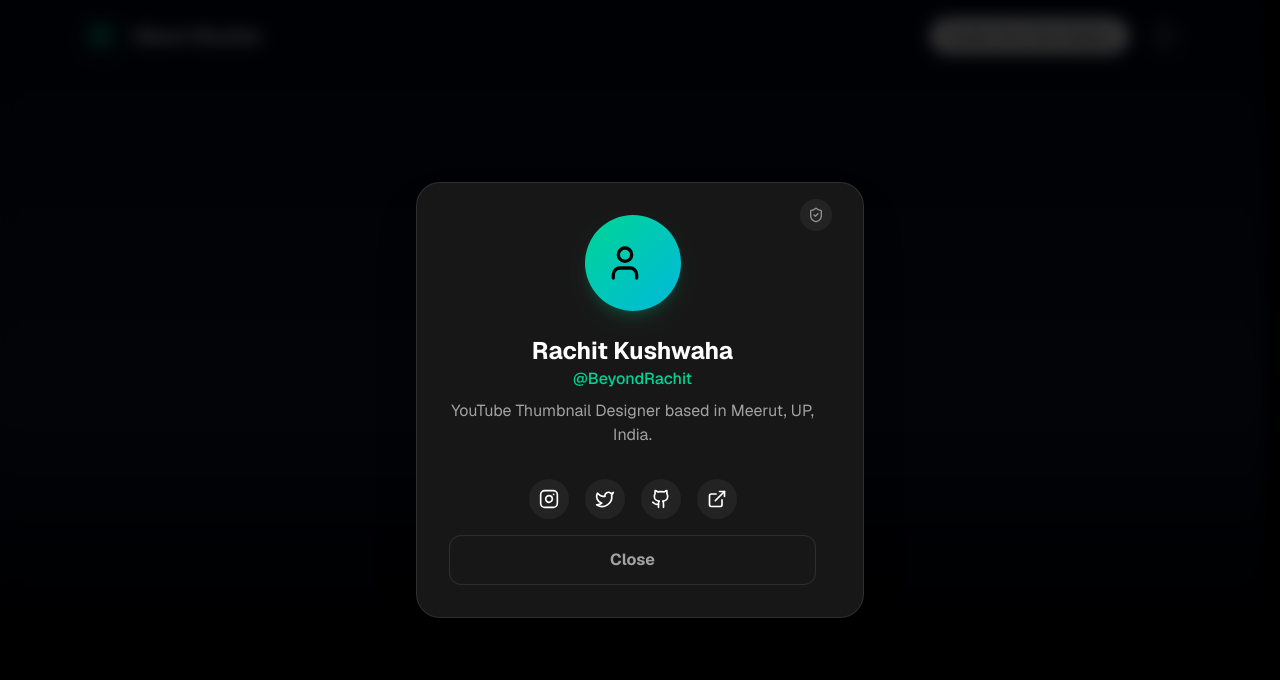
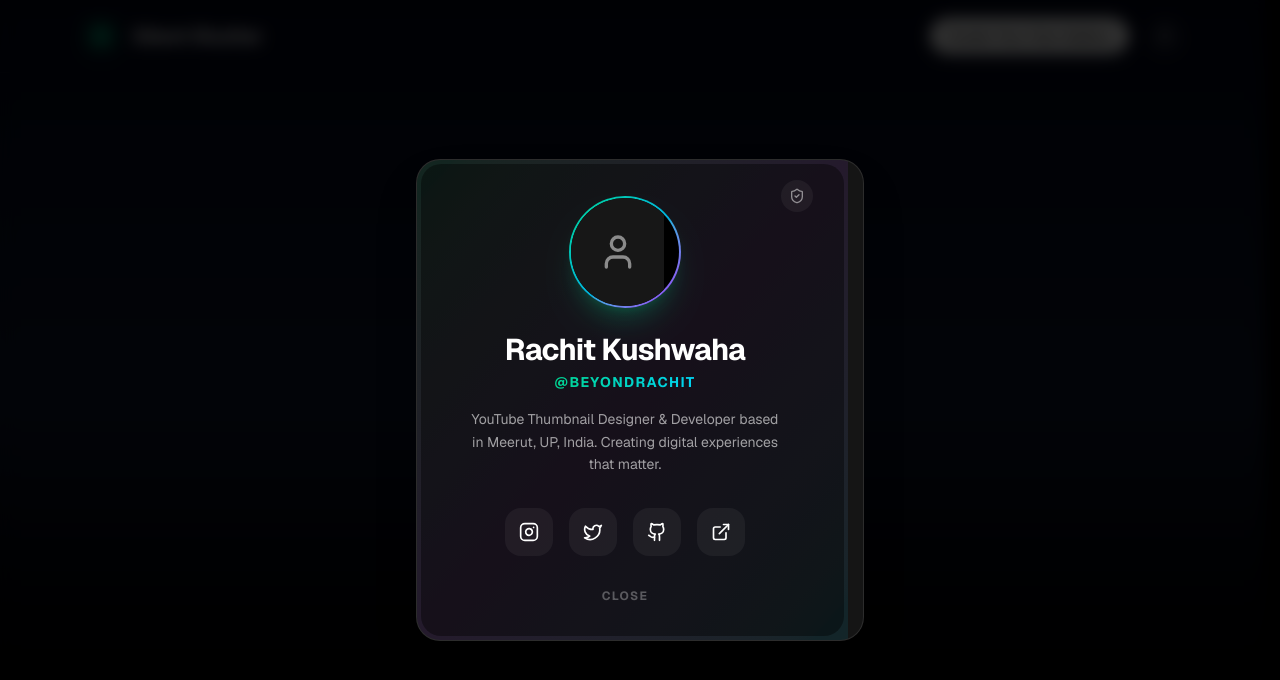
Before and after one commit to RACHIT-KUSHWAHA/SilentShutter, a Next.js app: page / in a window 1280 px wide. Both pictures are taken after a click on the button 1164 px from the left and 36 px from the top of the page. Shown: the top 680 px of the page. Built offline with nearby package versions, Linux system fonts and the light colour scheme; no server answers; the database is empty.

Commit message:
Update GitHub username and enhance portfolio card design

```diff
--- a/src/components/SiteHeader.tsx
+++ b/src/components/SiteHeader.tsx
@@ -68,7 +68,10 @@ export function SiteHeader() {
                             exit={{ opacity: 0, scale: 0.95, y: 20 }}
                             className="fixed inset-0 z-50 flex items-center justify-center p-4 pointer-events-none"
                         >
-                            <div className="pointer-events-auto relative w-full max-w-md overflow-hidden rounded-3xl border border-white/10 bg-neutral-900 p-8 shadow-2xl">
+                            <div className="pointer-events-auto relative w-full max-w-md overflow-hidden rounded-3xl border border-white/10 bg-neutral-900/95 p-1 shadow-2xl backdrop-blur-xl">
+                                <div className="absolute inset-0 bg-gradient-to-br from-emerald-500/20 via-purple-500/20 to-cyan-500/20 opacity-50" />
+
+                                <div className="relative h-full w-full overflow-hidden rounded-[20px] bg-black/40 p-8">
                                     {/* Admin Button (Top Right) */}
                                     <Link
                                         href="/admin"
@@ -79,20 +82,28 @@ export function SiteHeader() {
                                     </Link>
 
                                     <div className="flex flex-col items-center text-center">
-                                    <div className="mb-6 flex h-24 w-24 items-center justify-center rounded-full bg-gradient-to-br from-emerald-400 to-cyan-500 shadow-lg shadow-emerald-500/20 overflow-hidden">
+                                        <div className="mb-6 flex h-28 w-28 items-center justify-center rounded-full bg-gradient-to-br from-emerald-400 via-cyan-500 to-purple-600 p-[2px] shadow-xl shadow-emerald-500/20">
+                                            <div className="h-full w-full overflow-hidden rounded-full bg-black">
                                                 {user?.photoURL ? (
                                                     <img src={user.photoURL} alt={user.displayName || "User"} className="h-full w-full object-cover" />
                                                 ) : (
-                                            <User className="h-10 w-10 text-black" />
+                                                    <div className="flex h-full w-full items-center justify-center bg-neutral-900">
+                                                        <User className="h-10 w-10 text-white/50" />
+                                                    </div>
                                                 )}
                                             </div>
+                                        </div>
 
-                                    <h2 className="text-2xl font-bold text-white">{user ? (user.displayName || user.email) : "Rachit Kushwaha"}</h2>
-                                    <p className="text-emerald-400 font-medium">{user ? "Photographer" : "@BeyondRachit"}</p>
+                                        <h2 className="text-3xl font-bold tracking-tight text-white">
+                                            {user ? (user.displayName || user.email) : "Rachit Kushwaha"}
+                                        </h2>
+                                        <p className="mt-1 bg-gradient-to-r from-emerald-400 to-cyan-400 bg-clip-text text-sm font-bold uppercase tracking-widest text-transparent">
+                                            {user ? "Photographer" : "@BeyondRachit"}
+                                        </p>
 
                                         {!user && (
-                                        <p className="mt-2 text-white/60">
-                                            YouTube Thumbnail Designer based in Meerut, UP, India.
+                                            <p className="mt-4 max-w-xs text-sm leading-relaxed text-white/60">
+                                                YouTube Thumbnail Designer & Developer based in Meerut, UP, India. Creating digital experiences that matter.
                                             </p>
                                         )}
 
@@ -107,24 +118,24 @@ export function SiteHeader() {
                                             </div>
                                         ) : (
                                             <div className="mt-8 flex gap-4">
-                                            <a href="https://www.instagram.com/beyondrachit" target="_blank" rel="noopener noreferrer" className="flex h-10 w-10 items-center justify-center rounded-full bg-white/5 text-white transition hover:bg-white/10 hover:scale-110">
-                                                <Instagram className="h-5 w-5" />
+                                                <a href="https://www.instagram.com/beyondrachit" target="_blank" rel="noopener noreferrer" className="group flex h-12 w-12 items-center justify-center rounded-2xl bg-white/5 text-white transition hover:bg-gradient-to-br hover:from-purple-500 hover:to-pink-500 hover:text-white hover:shadow-lg hover:shadow-purple-500/20">
+                                                    <Instagram className="h-5 w-5 transition group-hover:scale-110" />
                                                 </a>
-                                            <a href="https://twitter.com/BeyondRachit" target="_blank" rel="noopener noreferrer" className="flex h-10 w-10 items-center justify-center rounded-full bg-white/5 text-white transition hover:bg-white/10 hover:scale-110">
-                                                <Twitter className="h-5 w-5" />
+                                                <a href="https://twitter.com/BeyondRachit" target="_blank" rel="noopener noreferrer" className="group flex h-12 w-12 items-center justify-center rounded-2xl bg-white/5 text-white transition hover:bg-black hover:text-white hover:shadow-lg hover:shadow-blue-400/20">
+                                                    <Twitter className="h-5 w-5 transition group-hover:scale-110" />
                                                 </a>
-                                            <a href="https://github.com/Rachit-0P" target="_blank" rel="noopener noreferrer" className="flex h-10 w-10 items-center justify-center rounded-full bg-white/5 text-white transition hover:bg-white/10 hover:scale-110">
-                                                <Github className="h-5 w-5" />
+                                                <a href="https://github.com/RACHIT-KUSHWAHA" target="_blank" rel="noopener noreferrer" className="group flex h-12 w-12 items-center justify-center rounded-2xl bg-white/5 text-white transition hover:bg-white hover:text-black hover:shadow-lg hover:shadow-white/20">
+                                                    <Github className="h-5 w-5 transition group-hover:scale-110" />
                                                 </a>
-                                            <a href="https://beyondrachit.com" target="_blank" rel="noopener noreferrer" className="flex h-10 w-10 items-center justify-center rounded-full bg-white/5 text-white transition hover:bg-white/10 hover:scale-110">
-                                                <ExternalLink className="h-5 w-5" />
+                                                <a href="https://beyondrachit.me" target="_blank" rel="noopener noreferrer" className="group flex h-12 w-12 items-center justify-center rounded-2xl bg-white/5 text-white transition hover:bg-emerald-500 hover:text-white hover:shadow-lg hover:shadow-emerald-500/20">
+                                                    <ExternalLink className="h-5 w-5 transition group-hover:scale-110" />
                                                 </a>
                                             </div>
                                         )}
 
                                         <button
                                             onClick={() => setIsProfileOpen(false)}
-                                        className="mt-4 w-full rounded-xl border border-white/10 bg-transparent py-3 font-bold text-white/60 hover:bg-white/5 hover:text-white transition"
+                                            className="mt-8 text-xs font-bold uppercase tracking-widest text-white/30 hover:text-white transition"
                                         >
                                             Close
                                         </button>
@@ -135,11 +146,12 @@ export function SiteHeader() {
                                                     logout();
                                                     setIsProfileOpen(false);
                                                 }}
-                                            className="mt-2 w-full text-sm text-red-400 hover:text-red-300 transition"
+                                                className="mt-4 text-xs font-bold uppercase tracking-widest text-red-500/50 hover:text-red-400 transition"
                                             >
                                                 Sign Out
                                             </button>
                                         )}
+                                    </div>
                                 </div>
                             </div>
                         </motion.div>
```
Lines whose indentation alone changed are shown as unchanged.
